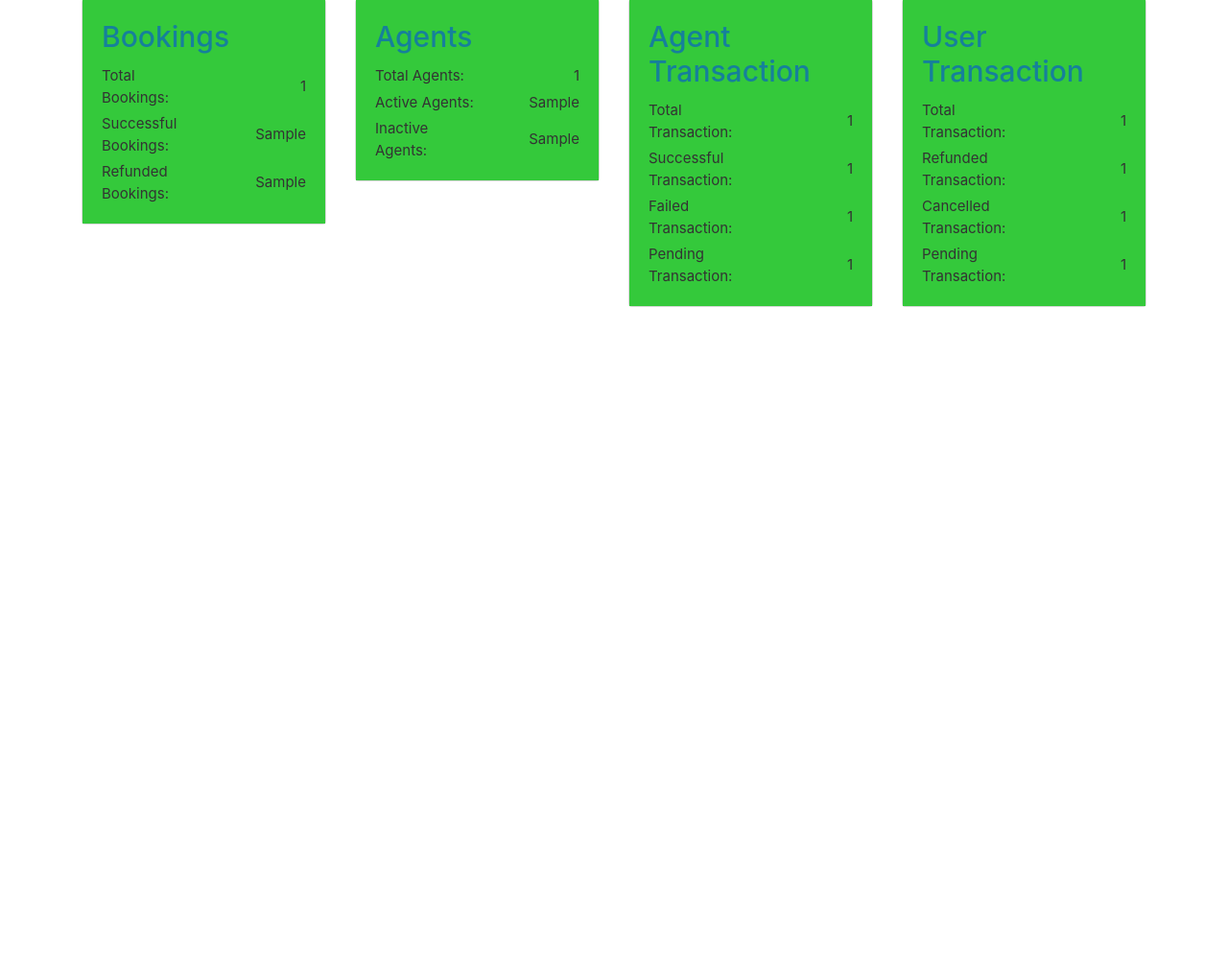
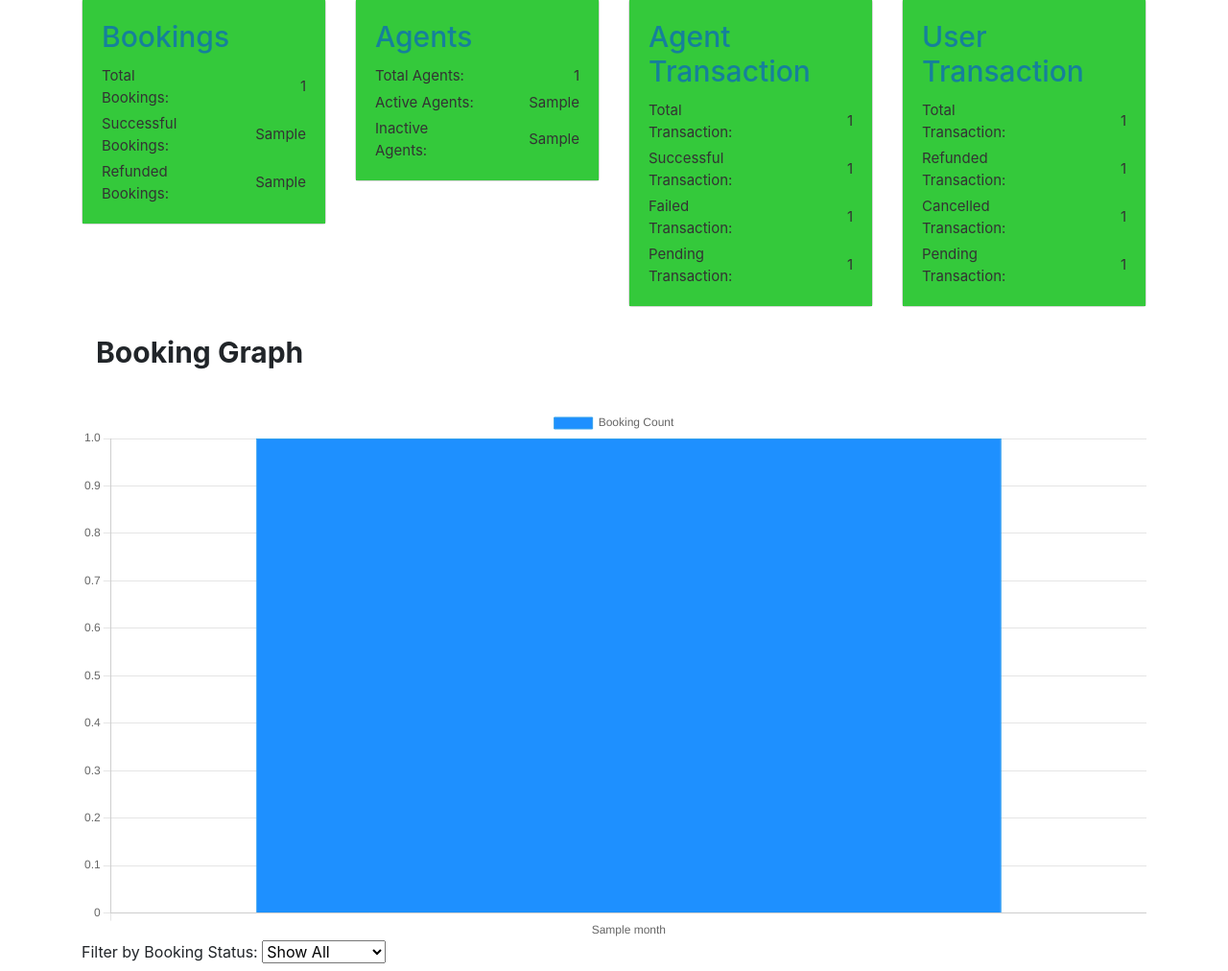
Before and after one commit to flycatch/TravelWorld-BE, a Django app: template api/templates/admin/admin_dashboard.html in a window 1280 px wide. Shown: the part 97-1109 px from the top of the page at 96% size. Before the commit the page ends 417 px from the top, so only its background shows below. Run offline with Django 4.2, Linux system fonts and the light colour scheme; the template is opened without the code that fills it: most values are stand-ins (such as "Sample title", 1, 10 or a date in 2020); some libraries are stand-ins or nearby versions.

Commit message:
admin changes

```diff
--- a/api/templates/admin/admin_dashboard.html
+++ b/api/templates/admin/admin_dashboard.html
@@ -1,4 +1,3 @@
-<!-- admin_dashboard.html -->
 <!DOCTYPE html>
 <html lang="en">
 <head>
@@ -9,6 +8,8 @@
     <link href="https://stackpath.bootstrapcdn.com/bootstrap/4.5.2/css/bootstrap.min.css" rel="stylesheet">
     <!-- Include Font Awesome CSS -->
     <link rel="stylesheet" href="https://cdnjs.cloudflare.com/ajax/libs/font-awesome/6.0.0-beta3/css/all.min.css" />
+    <!-- Include Chart.js -->
+    <script src="https://cdn.jsdelivr.net/npm/chart.js"></script>
     <style>
         /* Customize card styles here */
         .card {
@@ -41,10 +42,23 @@
         .dashboard-title {
             text-align: center; /* Center align the dashboard title */
         }
+        .chart-heading {
+            font-size: 40px;
+            font-weight: bold;
+            margin-bottom: 30px;
+        }
+        .chart-heading-small {
+            font-size: 30px; /* Adjust the font size as needed */
+            padding: 5px 15px;
+        }
+        .reset-filter {
+            text-decoration: underline;
+            cursor: pointer;
+            color: red;
+        }
     </style>
 </head>
 <body>
-
 
 <div class="container">
     <h1 class="mt-4 mb-4 dashboard-title">Admin Dashboard</h1>
@@ -96,6 +110,86 @@
             </div>
         </div>
     </div>
+
+    <div class="chart-container">
+        <div class="chart-heading chart-heading-small">Booking Graph</div> <!-- Heading for the booking graph -->
+        <div class="chart-wrapper">
+            <canvas id="bookingChart" width="400" height="200"></canvas>
         </div>
+    </div>
+
+    <div class="filter-container">
+        <label for="bookingStatusFilter">Filter by Booking Status:</label>
+        <select id="bookingStatusFilter" onchange="applyFilter()">
+            <option value="">Show All</option>
+            <option value="SUCCESSFUL">SUCCESSFUL</option>
+            <option value="REFUNDED">REFUNDED</option>
+            <option value="FAILED">FAILED</option>
+        </select>
+        <!-- Add the reset button -->
+        <span id="resetFilter" class="reset-filter" style="display: {% if request.GET.booking_status %}inline{% else %}none{% endif %}">Reset Filters</span>
+    </div>
+
+
+<!-- Chart container and script remain the same -->
+
+
+
+<script>
+    var ctx = document.getElementById('bookingChart').getContext('2d');
+    var bookingChart;
+
+    function applyFilter() {
+        var filterOption = document.getElementById('bookingStatusFilter').value;
+        var currentUrl = new URL(window.location.href);
+        currentUrl.searchParams.set('booking_status', filterOption);
+        window.location.href = currentUrl;
+    }
+
+    // Function to remove filtering parameters and reload the page
+    document.getElementById('resetFilter').addEventListener('click', function () {
+        var currentUrl = new URL(window.location.href);
+        currentUrl.searchParams.delete('booking_status');
+        // Reload the page with the updated URL
+        window.location.href = currentUrl;
+    });
+
+
+    function updateChartData(filterOption) {
+        var filteredData = barchart_booking.map(item => {
+            if (filterOption === '' || item.status === filterOption) {
+                return item.count;
+            } else {
+                return 0; // Hide months with non-matching booking status
+            }
+        });
+
+        bookingChart.data.datasets[0].data = filteredData;
+        bookingChart.update();
+    }
+
+    bookingChart = new Chart(ctx, {
+        type: 'bar',
+        data: {
+            labels: [ {% for item in barchart_booking %}'{{ item.month }}',{% endfor %} ],
+            datasets: [{
+                label: 'Booking Count',
+                data: [ {% for item in barchart_booking %}{{ item.count }},{% endfor %} ],
+                backgroundColor: 'rgb(30, 144, 255)',
+                borderColor: 'rgba(54, 162, 235, 1)',
+                borderWidth: 1
+            }]
+        },
+        options: {
+            scales: {
+                y: {
+                    beginAtZero: true
+                }
+            }
+        }
+    });
+</script>
+
+
 </body>
 </html>
```
Also changed, not shown: api/admin.py (+40 -3 lines). Lines whose indentation alone changed are shown as unchanged.
